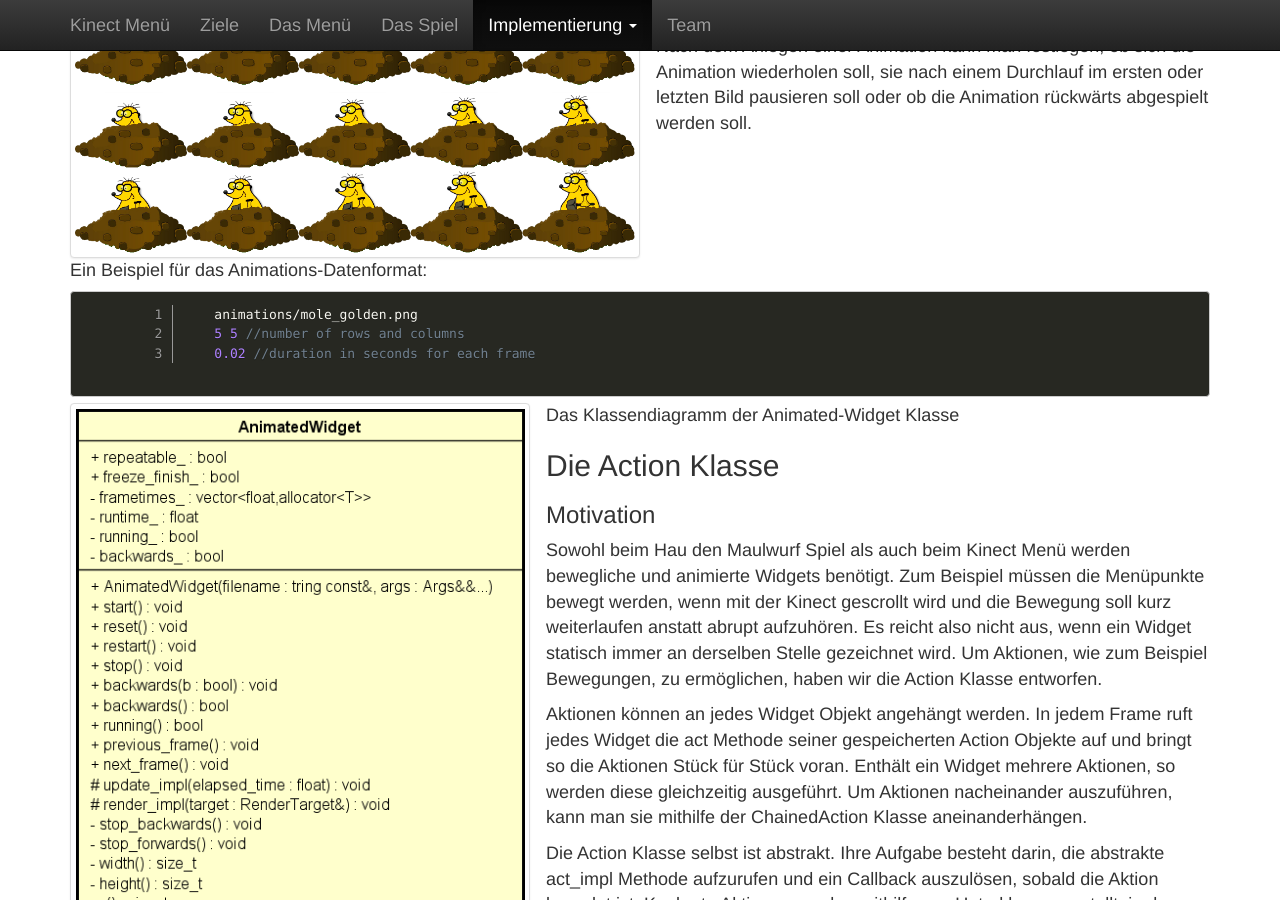
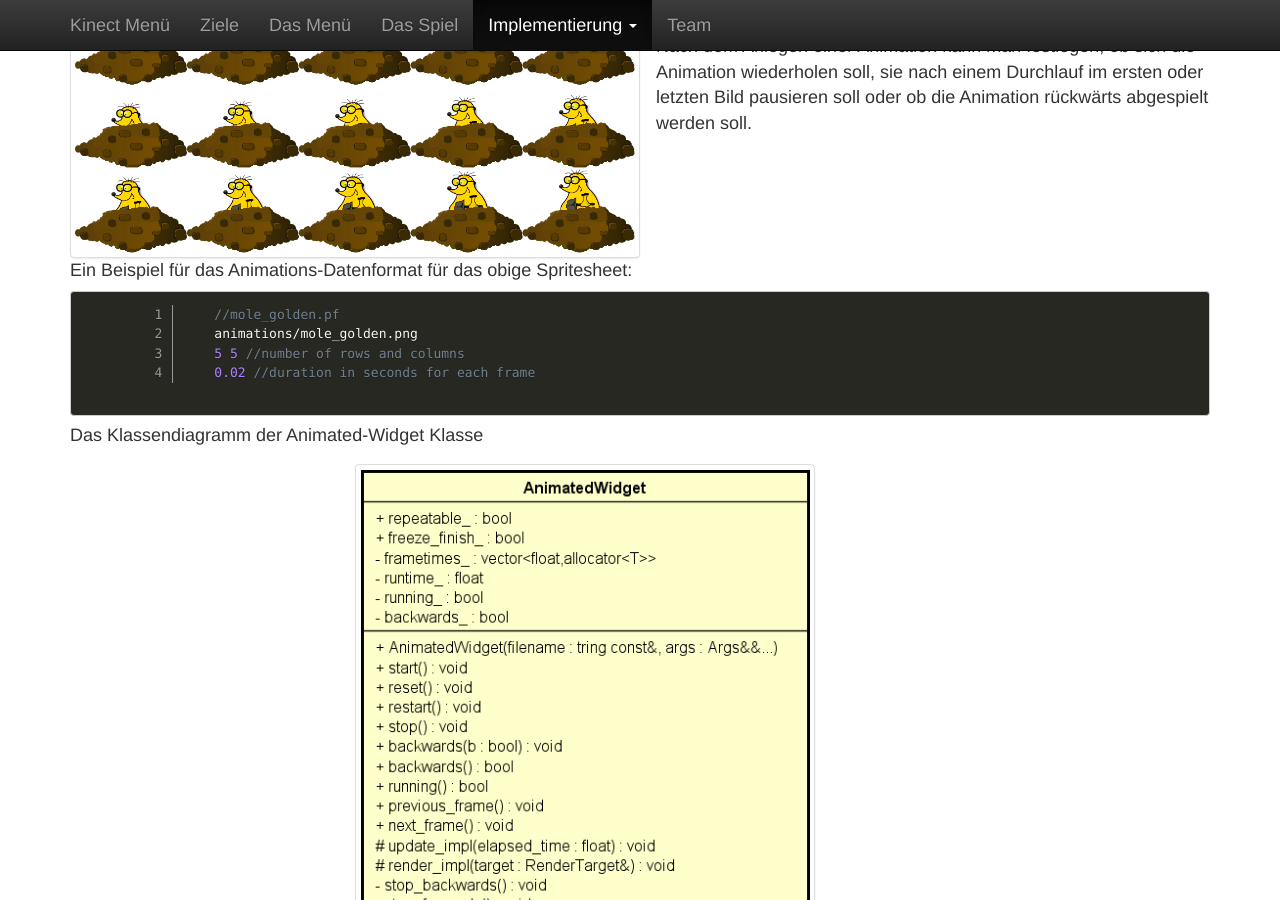
Before and after one commit to dagophil/sfml_openni, a Jekyll site: the page built from doc_src/_implementation/gui.html, in a window 1280 px wide and 900 px high, scrolled down 3457 px. Built offline with Jekyll 4.4.1, drawn with Linux system fonts in a browser that asks for light colours.

Commit message:
Small adjustements in Animation text and pictures.

```diff
--- a/doc_src/_implementation/gui.html
+++ b/doc_src/_implementation/gui.html
@@ -158,19 +158,22 @@ for (int i = 0; i < 9; ++i)
     <br/> Zusätzlich dazu wird ein neues Datenformat angelegt, in dem der Speicherort des Bildes, die Anzahl an Reihen und Spalten und die Dauer der einzelnen Bilder gespeichert wird.
 <br/>Nach dem Anlegen einer Animation kann man festlegen, ob sich die Animation wiederholen soll, sie nach einem Durchlauf im ersten oder letzten Bild pausieren soll oder ob die Animation rückwärts abgespielt werden soll.
 </div>
-Ein Beispiel für das Animations-Datenformat:
+Ein Beispiel für das Animations-Datenformat für das obige Spritesheet:
     <pre class="line-numbers language-cpp">
         <code class="language-cpp">
-    animations/mole_golden.png
+    //mole_golden.pf
+            animations/mole_golden.png
             5 5 //number of rows and columns
             0.02 //duration in seconds for each frame</code>
     </pre>
+    <p>Das Klassendiagramm der Animated-Widget Klasse</p>
+<div class="col-md-offset-3" style="margin-top:16px;margin-bottom:16px;">
+    <a href="{{base}}/img/animated_widget.png" class="lightbox-link" alt="animated_widget.png" data-lightbox="animated_widget">
+        <img class="img-responsive img-thumbnail"  width="460" height="546" src="{{base}}/img/animated_widget.png"  alt="animated_widget"/>
+    </a>
 
-    <div class="clearfix">
-    <a href="{{base}}/img/animated_widget.png" class="lightbox-link" alt="animated_widget.png" data-lightbox="animated_widget">
-    <img class="img-responsive img-thumbnail lfloat-sm-6"  width="460" height="546" src="{{base}}/img/animated_widget.png" alt="animated_widget"/></a>
-Das Klassendiagramm der Animated-Widget Klasse
-
+</div>
+<br />
 <h2>Die Action Klasse</h2>
 
 <h3>Motivation</h3>
```
